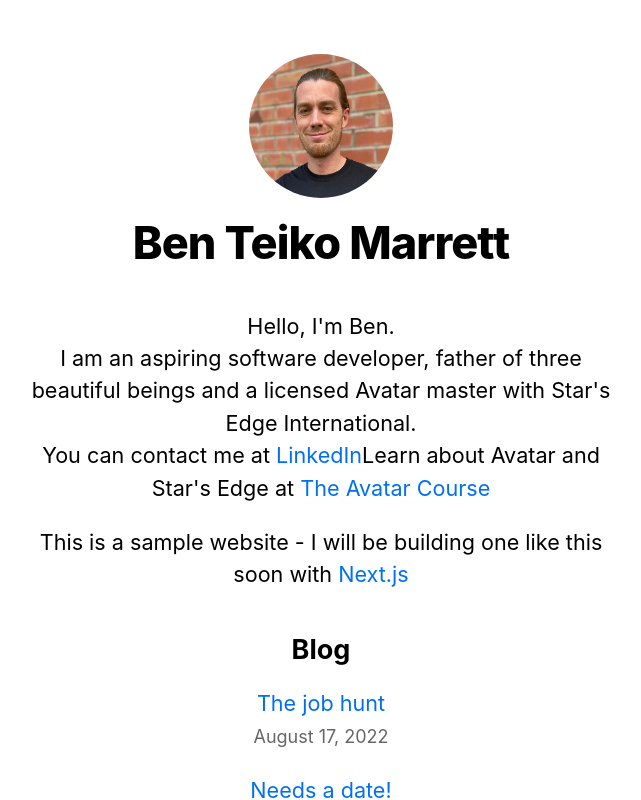
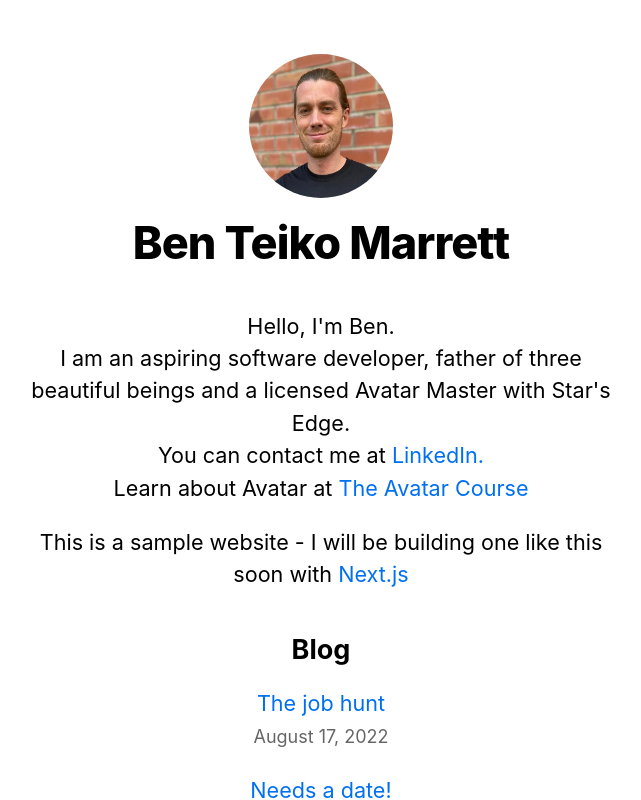
Before and after one commit to ben-marrett/nextjs-blog, a Next.js app: page / in a window 1280 px wide. Shown: the top 800 px of the page, without its empty margins (319-960 px from the left). Built offline with nearby package versions, Linux system fonts and the light colour scheme.

Commit message:
edit profile

```diff
--- a/pages/index.js
+++ b/pages/index.js
@@ -23,11 +23,14 @@ export default function Home({ allPostsData }) {
       <section className={utilStyles.headingMd}>
         <p>
           Hello, I'm Ben. <br />I am an aspiring software developer, father of
-          three beautiful beings and a licensed Avatar master with Star's Edge
-          International. <br />
+          three beautiful beings and a licensed Avatar Master with Star's Edge.{' '}
+          <br />
           You can contact me at{' '}
-          <a href="https://www.linkedin.com/in/ben-teiko-marrett/">LinkedIn</a>
-          Learn about Avatar and Star's Edge at{' '}
+          <a href="https://www.linkedin.com/in/ben-teiko-marrett/">
+            LinkedIn.
+          </a>{' '}
+          <br />
+          Learn about Avatar at{' '}
           <a href="www.theavatarcourse.com">The Avatar Course</a>
         </p>
         <p>
```
